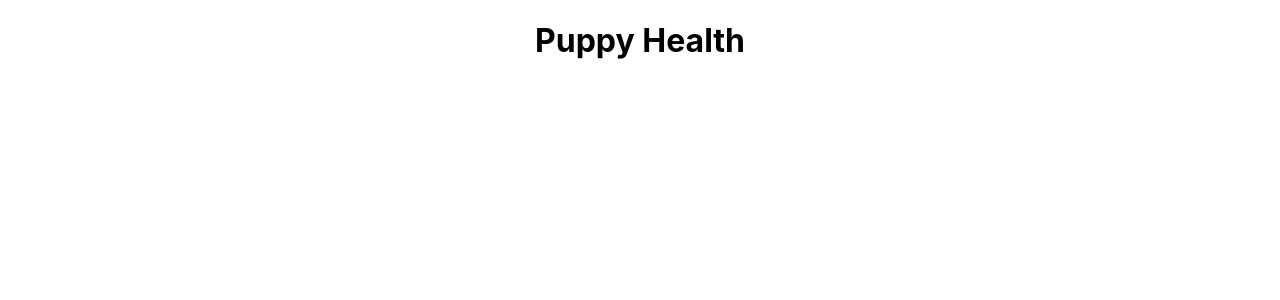
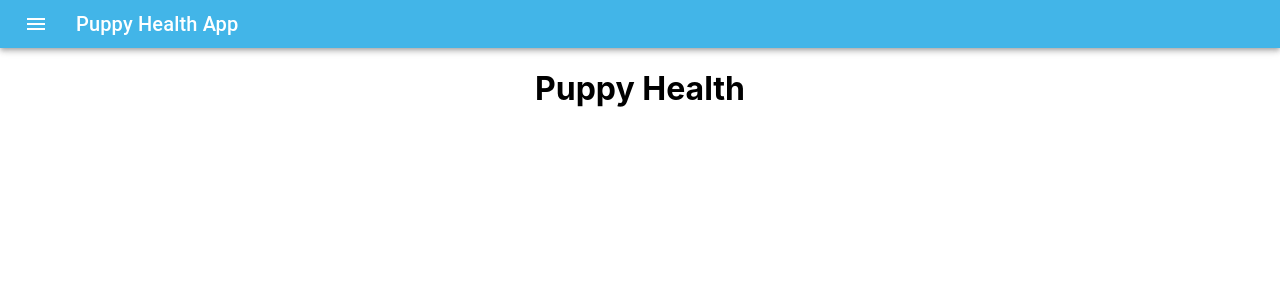
Before and after one commit to BrittanyBlake/puppy-health-app, a React (Create React App) app: page / in a window 1280 px wide. Shown: the top 300 px of the page. Built offline with nearby package versions, Linux system fonts and the light colour scheme.

Commit message:
create nav

```diff
--- a/package.json
+++ b/package.json
@@ -12,6 +12,7 @@
     "@testing-library/user-event": "^12.1.10",
     "axios": "^0.21.0",
     "prop-type": "0.0.1",
+    "prop-types": "^15.7.2",
     "react": "^17.0.1",
     "react-dom": "^17.0.1",
     "react-redux": "^7.2.2",
--- a/src/App.js
+++ b/src/App.js
@@ -1,9 +1,11 @@
 import React from 'react';
 import './App.css';
+import Navbar from './components/navbar/Navbar';
 
 function App() {
   return (
     <div className="App">
+      <Navbar />
       <h1> Puppy Health</h1>
     </div>
   );
--- /dev/null
+++ b/src/components/navbar/Navbar.js
@@ -0,0 +1,42 @@
+import React from 'react';
+import AppBar from '@material-ui/core/AppBar';
+import Toolbar from '@material-ui/core/Toolbar';
+import Typography from '@material-ui/core/Typography';
+import IconButton from '@material-ui/core/IconButton';
+import MenuIcon from '@material-ui/icons/Menu';
+import PropTypes from 'prop-types';
+import useStyles from './Navbar.styles';
+
+const Navbar = ({ props }) => {
+  const classes = useStyles(props);
+
+  return (
+    <div className={classes.root}>
+      <AppBar position="static" style={{ backgroundColor: '#42B5E8' }}>
+        <Toolbar variant="dense">
+          <IconButton
+            edge="start"
+            className={classes.menuButton}
+            color="inherit"
+            aria-label="menu"
+          >
+            <MenuIcon />
+          </IconButton>
+          <Typography variant="h6" color="inherit">
+            Puppy Health App
+          </Typography>
+        </Toolbar>
+      </AppBar>
+    </div>
+  );
+};
+
+Navbar.propTypes = {
+  props: PropTypes.func,
+};
+
+Navbar.defaultProps = {
+  props: () => {},
+};
+
+export default Navbar;
--- /dev/null
+++ b/src/components/navbar/Navbar.styles.js
@@ -0,0 +1,12 @@
+import { makeStyles } from '@material-ui/core/styles';
+
+const useStyles = makeStyles(theme => ({
+  root: {
+    flexGrow: 1,
+  },
+  menuButton: {
+    marginRight: theme.spacing(2),
+  },
+}));
+
+export default useStyles;
```
